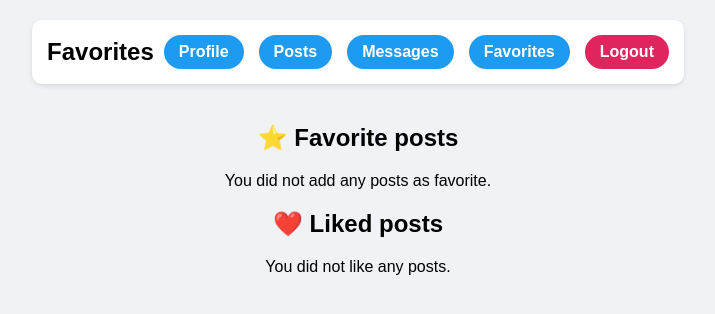
After one commit to jeezdredd/social-media-platform, a PHP site: page /favorites.php in a window 1280 px wide. The commit adds this page. Shown: the top 314 px of the page, without its empty margins (282-997 px from the left). Run offline with PHP 8.4, Linux system fonts and the light colour scheme; the visitor is signed in with stand-in values (Sample User, id 1); data that the repository does not hold is empty.

Commit message:
added functionality: favorite posts. Now user can add and view favorite posts, aswell as liked post on a separate page (favorite.php). Minor adjustment in code logic made. Optimized imports and unused variables removed. Rearranged code lines. Added some inline <style> to elements

```diff
--- /dev/null
+++ b/favorites.php
@@ -0,0 +1,83 @@
+<?php
+session_start();
+require_once "db/database.php";
+
+if (!isset($_SESSION['user_id'])) {
+    die("Error: You have to be authorised to view this page.");
+}
+
+$user_id = $_SESSION['user_id'];
+
+// Retrieve favorite posts
+$stmt = $pdo->prepare("
+    SELECT posts.* FROM posts
+    JOIN favorites ON posts.id = favorites.post_id
+    WHERE favorites.user_id = ?
+");
+$stmt->execute([$user_id]);
+$favorites = $stmt->fetchAll(PDO::FETCH_ASSOC);
+
+// Retrieve liked posts
+$stmt = $pdo->prepare("
+    SELECT posts.* FROM posts
+    JOIN likes ON posts.id = likes.post_id
+    WHERE likes.user_id = ?
+");
+$stmt->execute([$user_id]);
+$liked_posts = $stmt->fetchAll(PDO::FETCH_ASSOC);
+?>
+
+<!DOCTYPE html>
+<html lang="ru">
+<head>
+    <meta charset="UTF-8">
+    <meta name="viewport" content="width=device-width, initial-scale=1.0">
+    <title>Favorite</title>
+    <link rel="stylesheet" href="styles/favorites.css">
+</head>
+<body>
+<?php require_once "page_elements/header.php"; ?>
+
+<h2 style="margin-top: 20px; margin-bottom: 20px;">⭐ Favorite posts</h2>
+<div class="posts-container">
+    <?php if (empty($favorites)): ?>
+        <p>You did not add any posts as favorite.</p>
+    <?php else: ?>
+        <?php foreach ($favorites as $post): ?>
+            <div class="post">
+                <?php if (!empty($post['image'])): ?>
+                    <img src="<?= htmlspecialchars($post['image']); ?>" alt="Post image"
+                         style="max-width: 100%; max-height: 400px; object-fit: cover; border-radius: 10px; display: block; margin: 0 auto;">
+                <?php else: ?>
+                    <p style="color: gray; font-style: italic;">This post doesn’t have an image attached.</p>
+                <?php endif; ?>
+                <p style="margin-top: 10px"><?= htmlspecialchars($post['content']) ?></p>
+                <button class="remove-favorite" data-id="<?= $post['id']; ?>">Delete</button>
+            </div>
+        <?php endforeach; ?>
+    <?php endif; ?>
+</div>
+
+<h2 style="margin-top: 20px; margin-bottom: 20px;">❤️ Liked posts</h2>
+<div class="posts-container">
+    <?php if (empty($liked_posts)): ?>
+        <p>You did not like any posts.</p>
+    <?php else: ?>
+        <?php foreach ($liked_posts as $post): ?>
+            <div class="post">
+                <?php if (!empty($post['image'])): ?>
+                    <img src="<?= htmlspecialchars($post['image']); ?>"
+                         alt="Post image link is corrupted. Check post source."
+                         style="max-width: 100%; max-height: 400px; object-fit: cover; border-radius: 10px; display: block; margin: 0 auto;">
+                <?php else: ?>
+                    <p style="color: gray; font-style: italic;">This post doesn’t have an image attached.</p>
+                <?php endif; ?>
+                <p style="margin-top: 10px"><?= htmlspecialchars($post['content']) ?></p>
+            </div>
+        <?php endforeach; ?>
+    <?php endif; ?>
+</div>
+
+<script src="js/favorites.js"></script>
+</body>
+</html>
--- /dev/null
+++ b/js/favorites.js
@@ -0,0 +1,45 @@
+document.addEventListener("DOMContentLoaded", function () {
+    document.querySelectorAll(".favorite-btn").forEach(button => {
+        button.addEventListener("click", function () {
+            let postId = this.getAttribute("data-id");
+            let btn = this;
+
+            fetch("acchandlers/favorites_handler.php", {
+                method: "POST",
+                headers: { "Content-Type": "application/x-www-form-urlencoded" },
+                body: "post_id=" + postId
+            })
+                .then(response => response.text())
+                .then(data => {
+                    if (data === "added") {
+                        btn.textContent = "✅ In favorites";
+                    } else if (data === "removed") {
+                        btn.textContent = "⭐ Add to favorites";
+                    }
+                })
+                .catch(error => console.error("Error:", error));
+        });
+    });
+});
+
+document.addEventListener("DOMContentLoaded", function() {
+    document.querySelectorAll(".remove-favorite").forEach(button => {
+        button.addEventListener("click", function() {
+            let postId = this.getAttribute("data-id");
+            let postElement = this.closest(".post");
+
+            fetch("acchandlers/favorites_handler.php", {
+                method: "POST",
+                headers: { "Content-Type": "application/x-www-form-urlencoded" },
+                body: `post_id=${postId}`
+            })
+                .then(response => response.text())
+                .then(data => {
+                    if (data === "removed") {
+                        postElement.remove();
+                    }
+                })
+                .catch(error => console.error("Error:", error));
+        });
+    });
+});
--- /dev/null
+++ b/page_elements/header.php
@@ -0,0 +1,85 @@
+<style>
+    /* General */
+    * {
+        box-sizing: border-box;
+    }
+
+    h1, h2, h3, p, ul, ol, li {
+        margin: 0;
+        padding: 0;
+    }
+
+    body {
+        font-family: Arial, sans-serif;
+        background-color: #f0f2f5;
+        margin: 0;
+        padding: 0;
+        display: flex;
+        flex-direction: column;
+        align-items: center;
+    }
+
+    /* Nav */
+    .navbar {
+        display: flex;
+        justify-content: space-between;
+        align-items: center;
+        background: white;
+        padding: 15px;
+        margin-top: 20px;
+        box-shadow: 0 2px 5px rgba(0, 0, 0, 0.1);
+        margin-bottom: 20px;
+        border-radius: 10px;
+    }
+
+    .nav-left {
+        display: flex;
+        align-items: center;
+        gap: 15px;
+        flex-grow: 1;
+    }
+
+    .nav-left h2 {
+        margin: 0;
+    }
+
+    .nav-right {
+        display: flex;
+        gap: 15px;
+        margin-left: 10px;
+    }
+
+    .nav-right .btn {
+        text-decoration: none;
+        background: #1d9bf0;
+        color: white;
+        padding: 8px 15px;
+        border-radius: 20px;
+        font-weight: bold;
+    }
+
+    .nav-right .btn:hover {
+        background: #0c7abf;
+    }
+
+    .nav-right .btn-danger {
+        background: #e0245e;
+    }
+
+    .nav-right .btn-danger:hover {
+        background: #c21d4b;
+    }
+</style>
+
+<div class="navbar">
+    <div class="nav-left">
+        <h2>Favorites</h2>
+    </div>
+    <div class="nav-right">
+        <a href="dashboard.php" class="btn">Profile</a>
+        <a href="posts.php" class="btn">Posts</a>
+        <a href="chat.php" class="btn">Messages</a>
+        <a href="favorites.php" class="btn">Favorites</a>
+        <a href="auth/logout.php" class="btn btn-danger">Logout</a>
+    </div>
+</div>
--- /dev/null
+++ b/styles/favorites.css
@@ -0,0 +1,39 @@
+.posts-container {
+    display: flex;
+    flex-wrap: wrap;
+    gap: 15px;
+    justify-content: center;
+}
+
+.post {
+    background: #fff;
+    padding: 15px;
+    border-radius: 8px;
+    box-shadow: 0px 4px 6px rgba(0, 0, 0, 0.1);
+    width: 300px;
+    text-align: center;
+}
+
+.post h3 {
+    margin-top: 0;
+    font-size: 18px;
+}
+
+.post p {
+    font-size: 14px;
+    color: #555;
+}
+
+button {
+    background: #ff4d4d;
+    color: white;
+    border: none;
+    padding: 8px 12px;
+    cursor: pointer;
+    border-radius: 4px;
+    margin-top: 10px;
+}
+
+button:hover {
+    background: #e60000;
+}
```
Also changed, not shown: acchandlers/dislike_post.php (+7 -9 lines), acchandlers/favorites_handler.php (added, +31 -0 lines), posts.php (+14 -5 lines), styles/styles.css (+16 -0 lines), websocket-server/server.js (+5 -5 lines).
